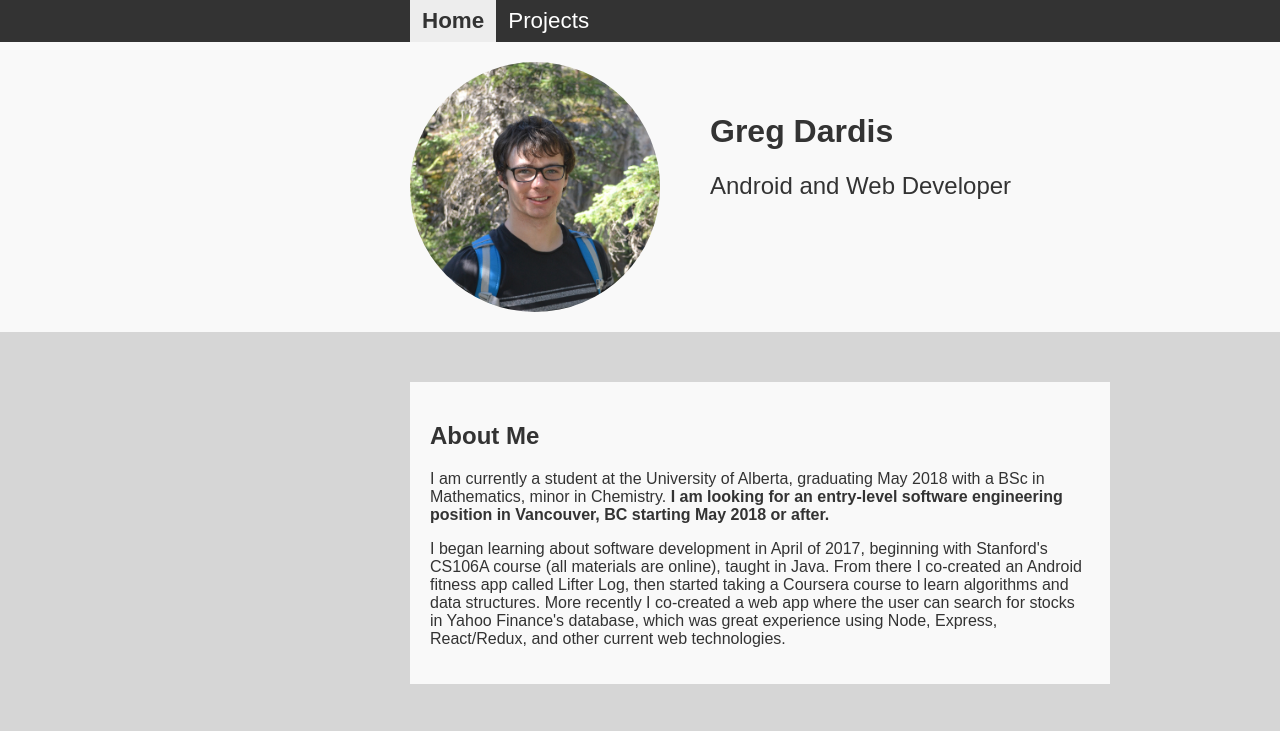
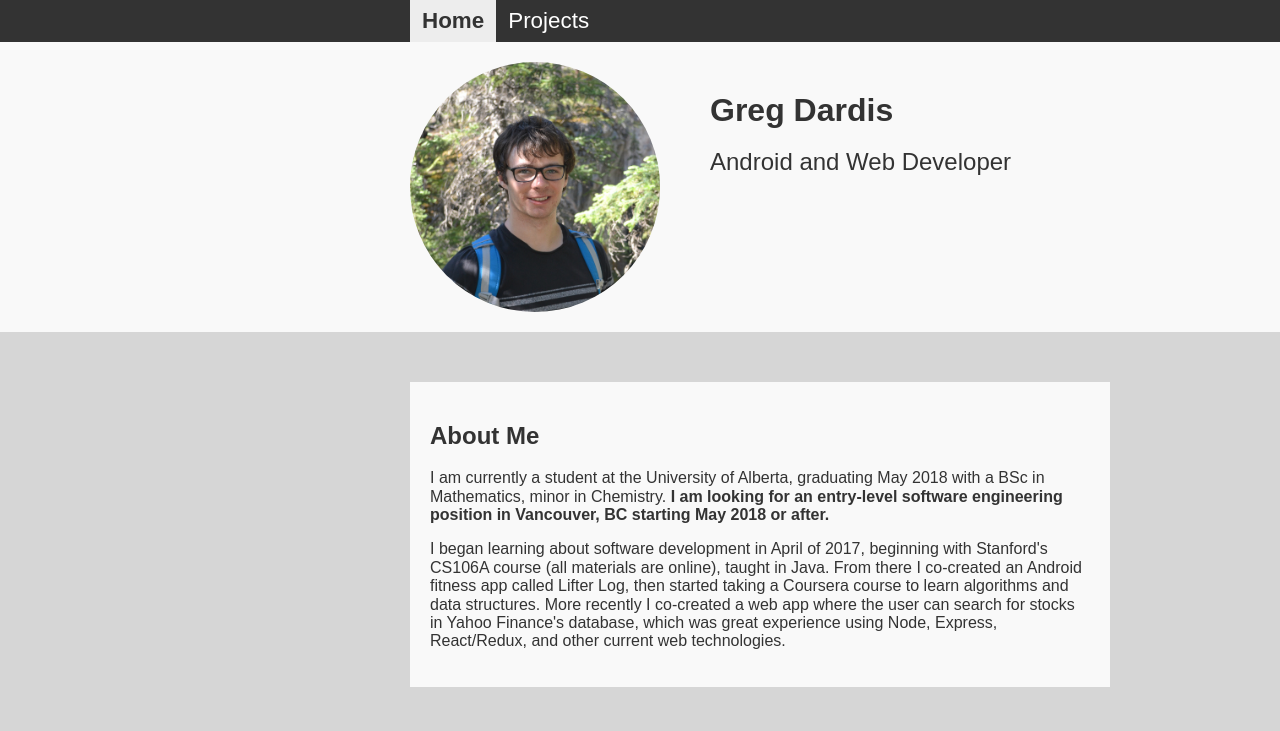
Before and after one commit to gregdardis/personal-website, a React app: page / in a window 1280 px wide. Shown: the top 731 px of the page. Built offline with nearby package versions, Linux system fonts and the light colour scheme.

Commit message:
added normalize.css, fixed margin problem for all h1's

```diff
--- a/public/index.html
+++ b/public/index.html
@@ -10,6 +10,7 @@
     -->
     <link rel="manifest" href="%PUBLIC_URL%/manifest.json">
     <link rel="shortcut icon" href="%PUBLIC_URL%/favicon.ico">
+    <link rel='stylesheet' href='https://cdnjs.cloudflare.com/ajax/libs/normalize/8.0.0/normalize.css'>
     <!--
       Notice the use of %PUBLIC_URL% in the tags above.
       It will be replaced with the URL of the `public` folder during the build.
--- a/src/components/projectsPage/projectsPage.css
+++ b/src/components/projectsPage/projectsPage.css
@@ -1,10 +1,10 @@
 .projectsPage {
   background-color: #d6d6d6;
   height: 1400px;
-  margin-top: -21px;
 }
 
 .projectsPage h1 {
   margin-left: 410px;
   padding-top: 50px;
+  padding-bottom: 20px;
 }
--- a/src/index.css
+++ b/src/index.css
@@ -3,3 +3,8 @@ body {
   padding: 0;
   font-family: sans-serif;
 }
+
+h1 {
+  -webkit-margin-before: 0em;
+  -webkit-margin-after: 0em;
+}
```
Also changed, not shown: README.md.
